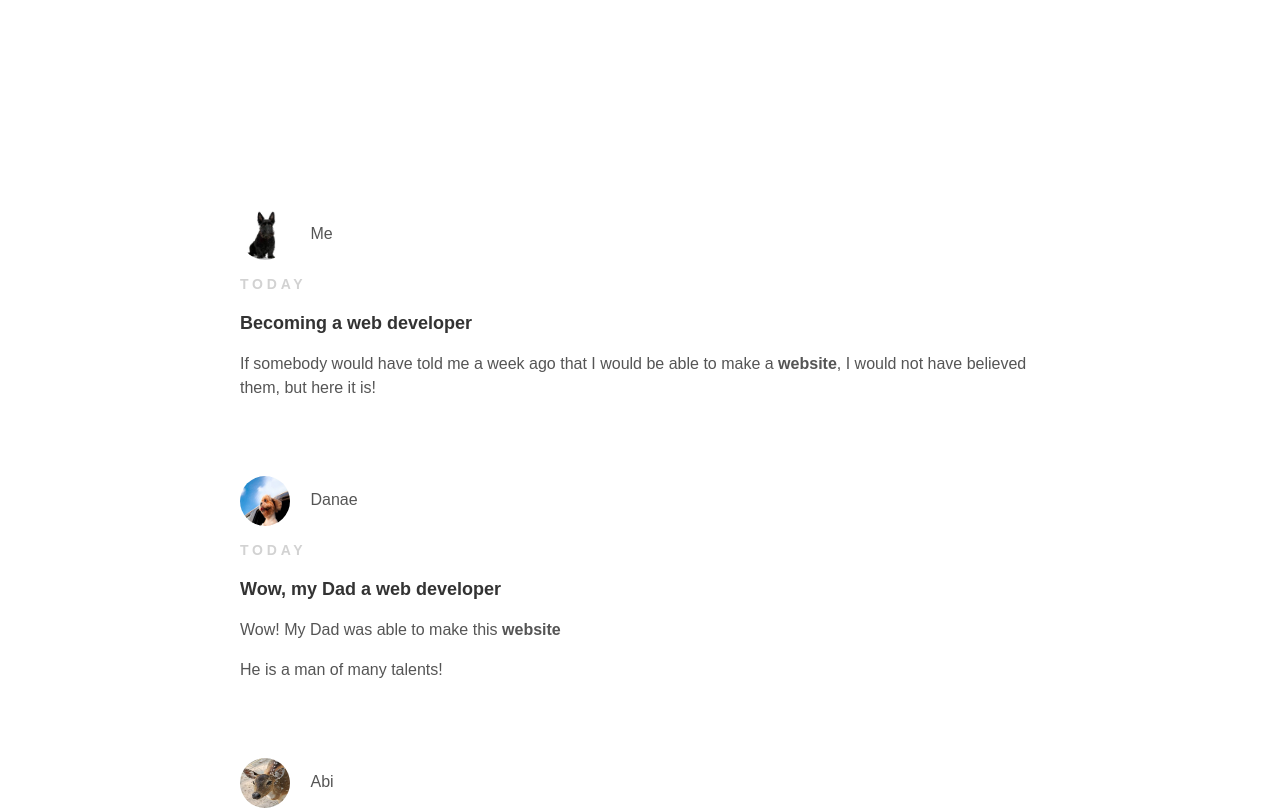
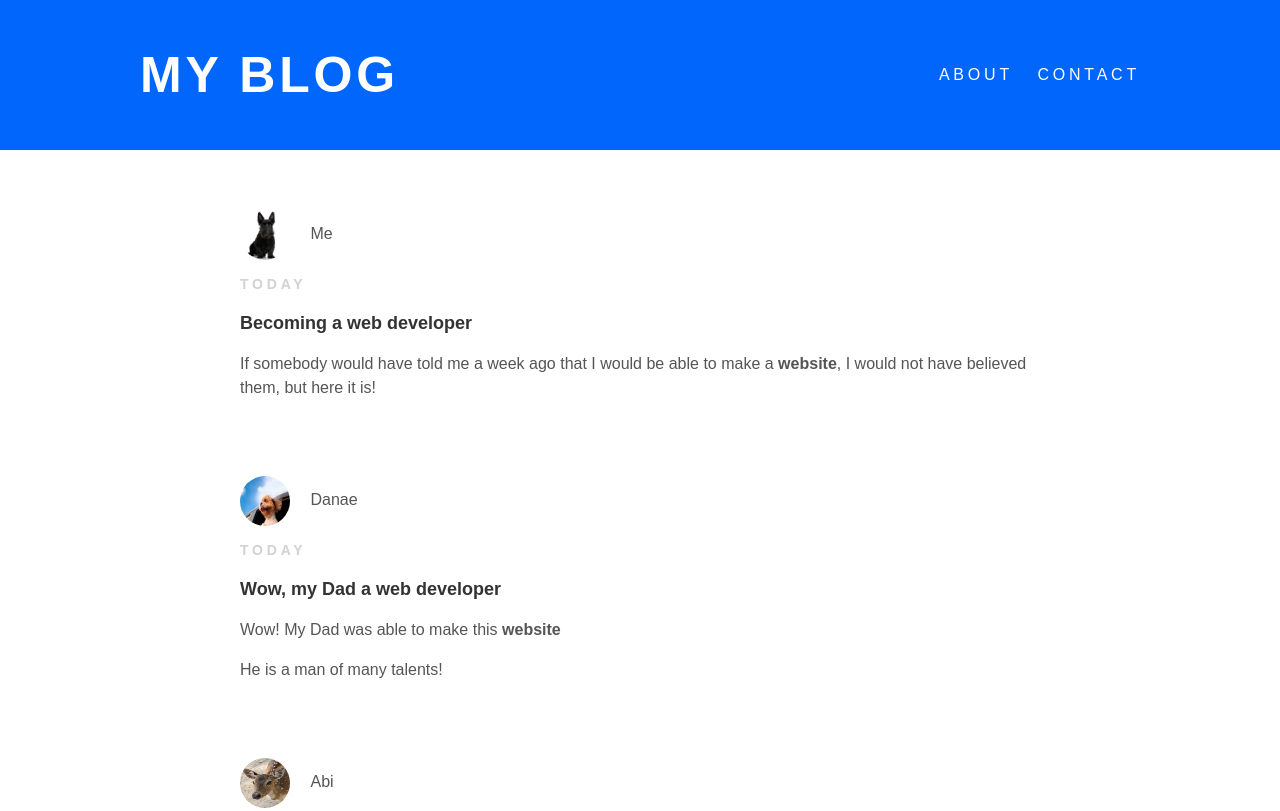
Before and after one commit to drcinnes/drcinnes.github.io, a plain HTML site: page index.html in a window 1280 px wide. Shown: the top 811 px of the page. Drawn offline with Linux system fonts and the light colour scheme; a web font is replaced by a local one.

Commit message:
Update styles.css

```diff
--- a/styles.css
+++ b/styles.css
@@ -5,7 +5,7 @@ body {
   font-family: 'Montserrat', sans-serif;
 }
 #header {
-  background-color: #0066fcc;
+  background-color: #0066fc;
   height: 150px;
   line-height: 150px;
 }
```
